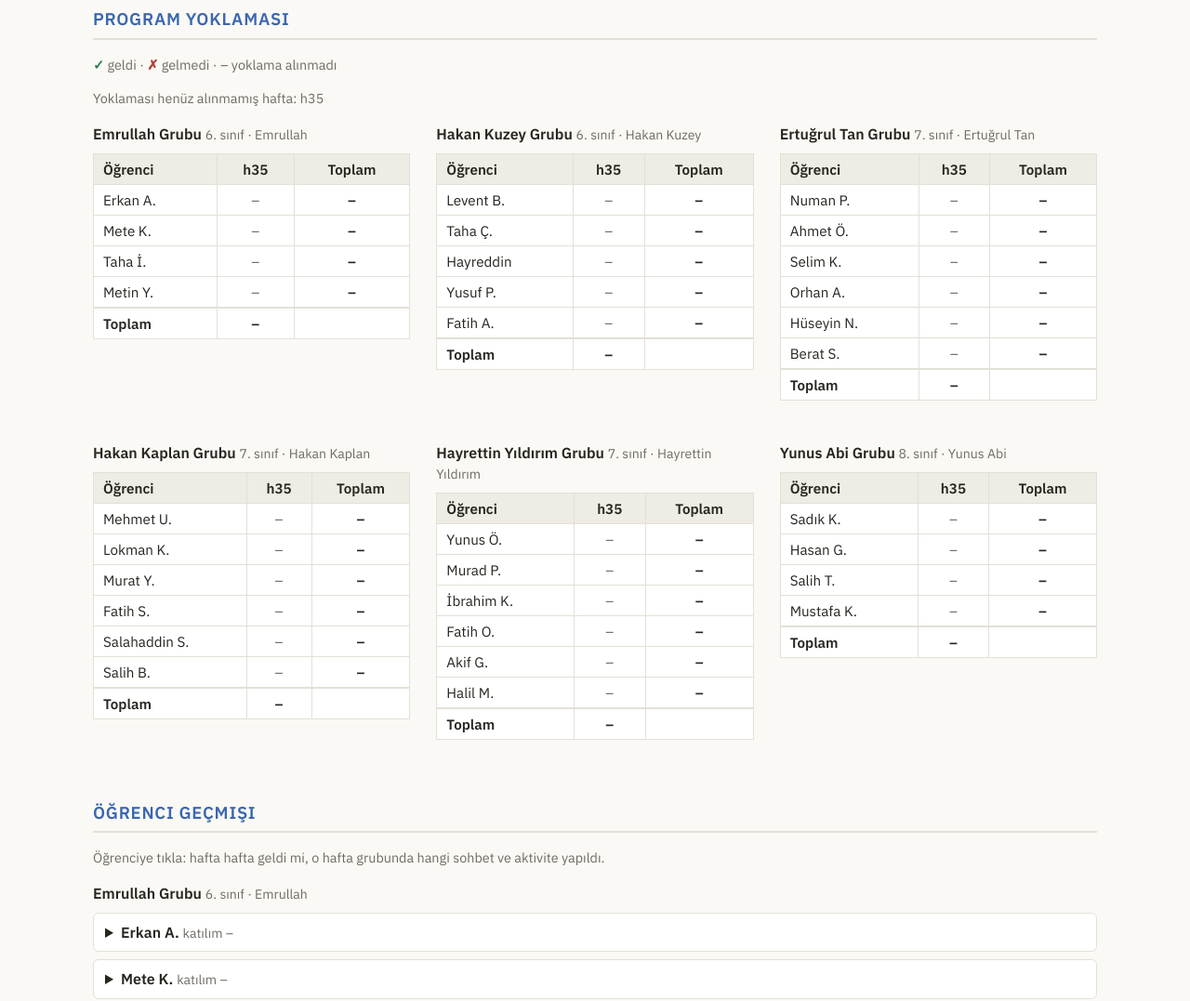
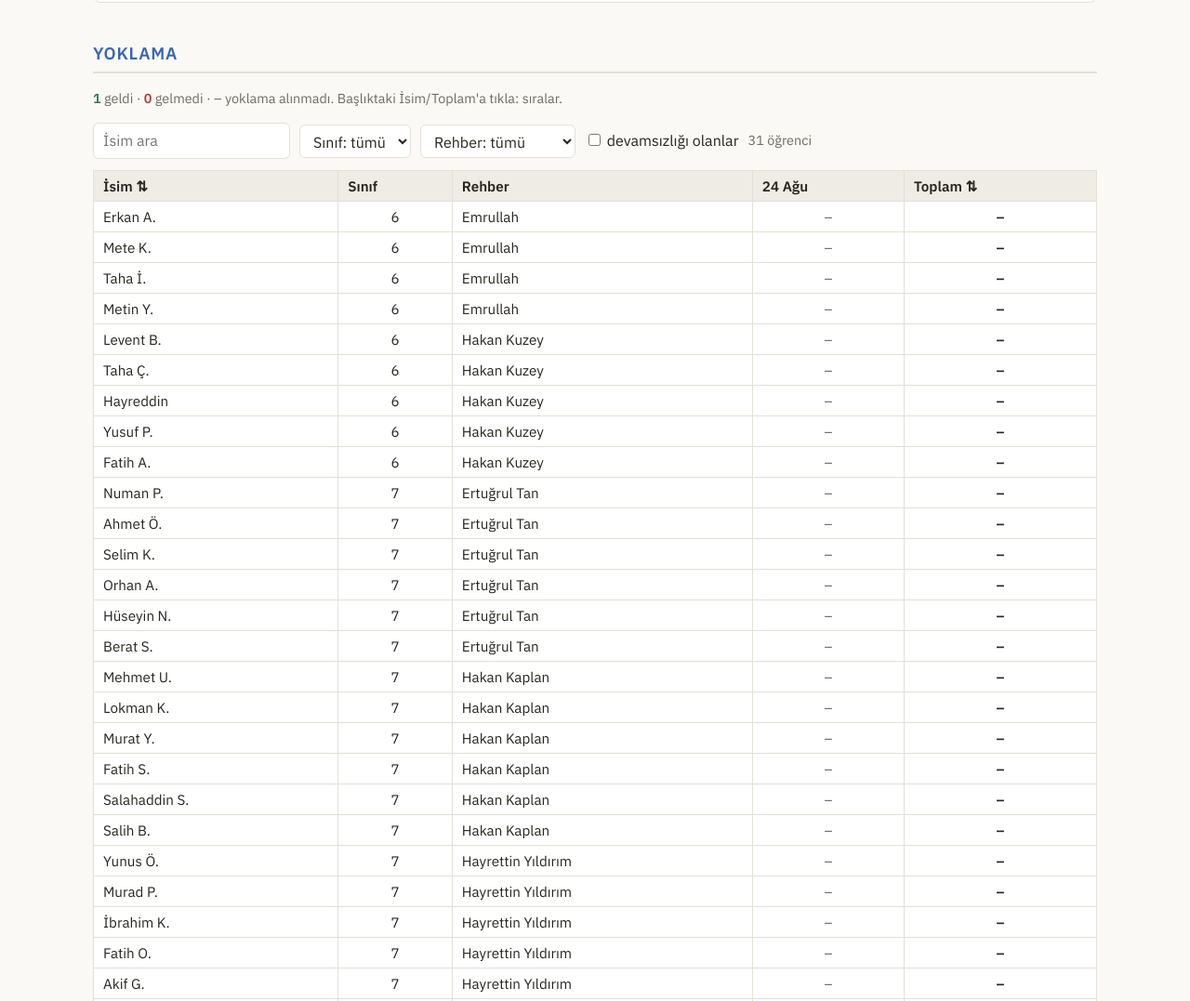
Before and after one commit to JintusSerdar/emanet-rapor-34adda, a plain HTML site: page index.html in a window 1280 px wide. Shown: the part 976-2053 px from the top of the page at 93% size. Drawn offline with Linux system fonts and the light colour scheme.

Commit message:
rapor guncelleme

```diff
--- a/index.html
+++ b/index.html
@@ -10,6 +10,7 @@
   --head-bg: #4a86e8; --head-ink: #ffffff;
   --mentor-bg: #ffe86b; --mentor-ink: #2a2510;
   --ok: #2e7d4f; --no: #b3423a; --chip-bg: #eeece4;
+  --cok-bg: #c8e3d0; --cok-ink: #1b3a28; --cno-bg: #eab7b1; --cno-ink: #4a1f1a;
 }
 @media (prefers-color-scheme: dark) {
   :root:not([data-theme="light"]) {
@@ -18,6 +19,7 @@
     --head-bg: #2f4f8f; --head-ink: #eef2fb;
     --mentor-bg: #4a4020; --mentor-ink: #f0e6b0;
     --ok: #7cc99a; --no: #e09088; --chip-bg: #33322c;
+    --cok-bg: #2e4a3a; --cok-ink: #cfeeda; --cno-bg: #5a2f2c; --cno-ink: #f3cfc9;
   }
 }
 :root[data-theme="dark"] {
@@ -64,6 +66,28 @@ table.yok th, table.ist th { background: var(--chip-bg); }
 table.yok td:not(:first-child), table.yok th:not(:first-child),
 table.ist td:not(:first-child), table.ist th:not(:first-child) { text-align: center; }
 tr.toplam td { border-top: 2px solid var(--line); font-weight: 600; }
+.filtreler {
+  display: flex; flex-wrap: wrap; gap: 10px; align-items: center; margin-bottom: 12px;
+}
+.filtreler input[type="text"], .filtreler select {
+  padding: 6px 10px; border: 1px solid var(--line); border-radius: 6px;
+  background: var(--surface); color: var(--ink); font: inherit;
+}
+.filtreler input[type="text"]:focus-visible, .filtreler select:focus-visible {
+  outline: 2px solid var(--accent);
+}
+table.matris th, table.matris td { white-space: nowrap; }
+table.matris td:not(:first-child):not(:nth-child(3)) { text-align: center; }
+table.matris td.c1 { background: var(--cok-bg); color: var(--cok-ink); }
+table.matris td.c0 { background: var(--cno-bg); color: var(--cno-ink); }
+table.matris td.cna { color: var(--muted); }
+table.matris th:first-child, table.matris td:first-child {
+  position: sticky; left: 0; background: var(--surface); z-index: 1;
+}
+table.matris thead th:first-child { background: var(--chip-bg); }
+table.matris thead th { background: var(--chip-bg); }
+table.matris tfoot td { font-weight: 600; border-top: 2px solid var(--line); }
+#s-ad, #s-oran { cursor: pointer; }
 .sum { font-weight: 600; }
 .ok { color: var(--ok); font-weight: 700; }
 .no { color: var(--no); font-weight: 700; }
@@ -122,6 +146,7 @@ footer {
 <section>
 <h2>Hafta Hafta</h2>
 <p class="not">Her haftanın müfredat konusu, grupların işlediği sohbet/aktivite ve katılımı.</p>
+<p class='not'>Yoklaması henüz alınmamış hafta: h35</p>
 <div class="hafta-kart">
 <h3>35. Hafta · 24–30 Ağustos 2026</h3>
 
@@ -139,80 +164,101 @@ footer {
 </section>
 
 <section>
-<h2>Program Yoklaması</h2>
-<p class="not"><span class="ok">✓</span> geldi · <span class="no">✗</span> gelmedi · <span class="na">–</span> yoklama alınmadı</p>
-<p class='not'>Yoklaması henüz alınmamış hafta: h35</p>
-<div class="kartlar">
-<div class="kart">
-<h3>Emrullah Grubu <span class="alt">6. sınıf · Emrullah</span></h3>
-<div class="tablo-kap"><table class="yok">
-<thead><tr><th>Öğrenci</th><th>h35</th><th>Toplam</th></tr></thead>
-<tbody><tr><td>Erkan A.</td><td><span class="na">–</span></td><td class='sum'>–</td></tr>
-<tr><td>Mete K.</td><td><span class="na">–</span></td><td class='sum'>–</td></tr>
-<tr><td>Taha İ.</td><td><span class="na">–</span></td><td class='sum'>–</td></tr>
-<tr><td>Metin Y.</td><td><span class="na">–</span></td><td class='sum'>–</td></tr>
-<tr class="toplam"><td>Toplam</td><td>–</td><td></td></tr></tbody>
-</table></div></div>
-<div class="kart">
-<h3>Hakan Kuzey Grubu <span class="alt">6. sınıf · Hakan Kuzey</span></h3>
-<div class="tablo-kap"><table class="yok">
-<thead><tr><th>Öğrenci</th><th>h35</th><th>Toplam</th></tr></thead>
-<tbody><tr><td>Levent B.</td><td><span class="na">–</span></td><td class='sum'>–</td></tr>
-<tr><td>Taha Ç.</td><td><span class="na">–</span></td><td class='sum'>–</td></tr>
-<tr><td>Hayreddin</td><td><span class="na">–</span></td><td class='sum'>–</td></tr>
-<tr><td>Yusuf P.</td><td><span class="na">–</span></td><td class='sum'>–</td></tr>
-<tr><td>Fatih A.</td><td><span class="na">–</span></td><td class='sum'>–</td></tr>
-<tr class="toplam"><td>Toplam</td><td>–</td><td></td></tr></tbody>
-</table></div></div>
-<div class="kart">
-<h3>Ertuğrul Tan Grubu <span class="alt">7. sınıf · Ertuğrul Tan</span></h3>
-<div class="tablo-kap"><table class="yok">
-<thead><tr><th>Öğrenci</th><th>h35</th><th>Toplam</th></tr></thead>
-<tbody><tr><td>Numan P.</td><td><span class="na">–</span></td><td class='sum'>–</td></tr>
-<tr><td>Ahmet Ö.</td><td><span class="na">–</span></td><td class='sum'>–</td></tr>
-<tr><td>Selim K.</td><td><span class="na">–</span></td><td class='sum'>–</td></tr>
-<tr><td>Orhan A.</td><td><span class="na">–</span></td><td class='sum'>–</td></tr>
-<tr><td>Hüseyin N.</td><td><span class="na">–</span></td><td class='sum'>–</td></tr>
-<tr><td>Berat S.</td><td><span class="na">–</span></td><td class='sum'>–</td></tr>
-<tr class="toplam"><td>Toplam</td><td>–</td><td></td></tr></tbody>
-</table></div></div>
-<div class="kart">
-<h3>Hakan Kaplan Grubu <span class="alt">7. sınıf · Hakan Kaplan</span></h3>
-<div class="tablo-kap"><table class="yok">
-<thead><tr><th>Öğrenci</th><th>h35</th><th>Toplam</th></tr></thead>
-<tbody><tr><td>Mehmet U.</td><td><span class="na">–</span></td><td class='sum'>–</td></tr>
-<tr><td>Lokman K.</td><td><span class="na">–</span></td><td class='sum'>–</td></tr>
-<tr><td>Murat Y.</td><td><span class="na">–</span></td><td class='sum'>–</td></tr>
-<tr><td>Fatih S.</td><td><span class="na">–</span></td><td class='sum'>–</td></tr>
-<tr><td>Salahaddin S.</td><td><span class="na">–</span></td><td class='sum'>–</td></tr>
-<tr><td>Salih B.</td><td><span class="na">–</span></td><td class='sum'>–</td></tr>
-<tr class="toplam"><td>Toplam</td><td>–</td><td></td></tr></tbody>
-</table></div></div>
-<div class="kart">
-<h3>Hayrettin Yıldırım Grubu <span class="alt">7. sınıf · Hayrettin Yıldırım</span></h3>
-<div class="tablo-kap"><table class="yok">
-<thead><tr><th>Öğrenci</th><th>h35</th><th>Toplam</th></tr></thead>
-<tbody><tr><td>Yunus Ö.</td><td><span class="na">–</span></td><td class='sum'>–</td></tr>
-<tr><td>Murad P.</td><td><span class="na">–</span></td><td class='sum'>–</td></tr>
-<tr><td>İbrahim K.</td><td><span class="na">–</span></td><td class='sum'>–</td></tr>
-<tr><td>Fatih O.</td><td><span class="na">–</span></td><td class='sum'>–</td></tr>
-<tr><td>Akif G.</td><td><span class="na">–</span></td><td class='sum'>–</td></tr>
-<tr><td>Halil M.</td><td><span class="na">–</span></td><td class='sum'>–</td></tr>
-<tr class="toplam"><td>Toplam</td><td>–</td><td></td></tr></tbody>
-</table></div></div>
-<div class="kart">
-<h3>Yunus Abi Grubu <span class="alt">8. sınıf · Yunus Abi</span></h3>
-<div class="tablo-kap"><table class="yok">
-<thead><tr><th>Öğrenci</th><th>h35</th><th>Toplam</th></tr></thead>
-<tbody><tr><td>Sadık K.</td><td><span class="na">–</span></td><td class='sum'>–</td></tr>
-<tr><td>Hasan G.</td><td><span class="na">–</span></td><td class='sum'>–</td></tr>
-<tr><td>Salih T.</td><td><span class="na">–</span></td><td class='sum'>–</td></tr>
-<tr><td>Mustafa K.</td><td><span class="na">–</span></td><td class='sum'>–</td></tr>
-<tr class="toplam"><td>Toplam</td><td>–</td><td></td></tr></tbody>
-</table></div></div>
+<h2>Yoklama</h2>
+<p class="not"><span class="ok">1</span> geldi · <span class="no">0</span> gelmedi · – yoklama alınmadı. Başlıktaki İsim/Toplam'a tıkla: sıralar.</p>
+<div class="filtreler">
+<input type="text" id="f-ad" placeholder="İsim ara">
+<select id="f-sinif"><option value="">Sınıf: tümü</option><option value="6">6. sınıf</option><option value="7">7. sınıf</option><option value="8">8. sınıf</option></select>
+<select id="f-rehber"><option value="">Rehber: tümü</option><option value="Emrullah">Emrullah</option><option value="Hakan Kuzey">Hakan Kuzey</option><option value="Ertuğrul Tan">Ertuğrul Tan</option><option value="Hakan Kaplan">Hakan Kaplan</option><option value="Hayrettin Yıldırım">Hayrettin Yıldırım</option><option value="Yunus Abi">Yunus Abi</option></select>
+<label><input type="checkbox" id="f-dev"> devamsızlığı olanlar</label>
+<span class="not"><span id="m-sayi">0</span> öğrenci</span>
+</div>
+<div class="tablo-kap"><table class="matris" id="matris">
+<thead><tr><th id="s-ad">İsim ⇅</th><th>Sınıf</th><th>Rehber</th><th>24 Ağu</th><th id="s-oran">Toplam ⇅</th></tr></thead>
+<tbody><tr data-ad="erkan a." data-sinif="6" data-rehber="Emrullah" data-dev="0" data-oran="-1"><td>Erkan A.</td><td>6</td><td>Emrullah</td><td class="cna">–</td><td class="sum">–</td></tr>
+<tr data-ad="mete k." data-sinif="6" data-rehber="Emrullah" data-dev="0" data-oran="-1"><td>Mete K.</td><td>6</td><td>Emrullah</td><td class="cna">–</td><td class="sum">–</td></tr>
+<tr data-ad="taha i̇." data-sinif="6" data-rehber="Emrullah" data-dev="0" data-oran="-1"><td>Taha İ.</td><td>6</td><td>Emrullah</td><td class="cna">–</td><td class="sum">–</td></tr>
+<tr data-ad="metin y." data-sinif="6" data-rehber="Emrullah" data-dev="0" data-oran="-1"><td>Metin Y.</td><td>6</td><td>Emrullah</td><td class="cna">–</td><td class="sum">–</td></tr>
+<tr data-ad="levent b." data-sinif="6" data-rehber="Hakan Kuzey" data-dev="0" data-oran="-1"><td>Levent B.</td><td>6</td><td>Hakan Kuzey</td><td class="cna">–</td><td class="sum">–</td></tr>
+<tr data-ad="taha ç." data-sinif="6" data-rehber="Hakan Kuzey" data-dev="0" data-oran="-1"><td>Taha Ç.</td><td>6</td><td>Hakan Kuzey</td><td class="cna">–</td><td class="sum">–</td></tr>
+<tr data-ad="hayreddin" data-sinif="6" data-rehber="Hakan Kuzey" data-dev="0" data-oran="-1"><td>Hayreddin</td><td>6</td><td>Hakan Kuzey</td><td class="cna">–</td><td class="sum">–</td></tr>
+<tr data-ad="yusuf p." data-sinif="6" data-rehber="Hakan Kuzey" data-dev="0" data-oran="-1"><td>Yusuf P.</td><td>6</td><td>Hakan Kuzey</td><td class="cna">–</td><td class="sum">–</td></tr>
+<tr data-ad="fatih a." data-sinif="6" data-rehber="Hakan Kuzey" data-dev="0" data-oran="-1"><td>Fatih A.</td><td>6</td><td>Hakan Kuzey</td><td class="cna">–</td><td class="sum">–</td></tr>
+<tr data-ad="numan p." data-sinif="7" data-rehber="Ertuğrul Tan" data-dev="0" data-oran="-1"><td>Numan P.</td><td>7</td><td>Ertuğrul Tan</td><td class="cna">–</td><td class="sum">–</td></tr>
+<tr data-ad="ahmet ö." data-sinif="7" data-rehber="Ertuğrul Tan" data-dev="0" data-oran="-1"><td>Ahmet Ö.</td><td>7</td><td>Ertuğrul Tan</td><td class="cna">–</td><td class="sum">–</td></tr>
+<tr data-ad="selim k." data-sinif="7" data-rehber="Ertuğrul Tan" data-dev="0" data-oran="-1"><td>Selim K.</td><td>7</td><td>Ertuğrul Tan</td><td class="cna">–</td><td class="sum">–</td></tr>
+<tr data-ad="orhan a." data-sinif="7" data-rehber="Ertuğrul Tan" data-dev="0" data-oran="-1"><td>Orhan A.</td><td>7</td><td>Ertuğrul Tan</td><td class="cna">–</td><td class="sum">–</td></tr>
+<tr data-ad="hüseyin n." data-sinif="7" data-rehber="Ertuğrul Tan" data-dev="0" data-oran="-1"><td>Hüseyin N.</td><td>7</td><td>Ertuğrul Tan</td><td class="cna">–</td><td class="sum">–</td></tr>
+<tr data-ad="berat s." data-sinif="7" data-rehber="Ertuğrul Tan" data-dev="0" data-oran="-1"><td>Berat S.</td><td>7</td><td>Ertuğrul Tan</td><td class="cna">–</td><td class="sum">–</td></tr>
+<tr data-ad="mehmet u." data-sinif="7" data-rehber="Hakan Kaplan" data-dev="0" data-oran="-1"><td>Mehmet U.</td><td>7</td><td>Hakan Kaplan</td><td class="cna">–</td><td class="sum">–</td></tr>
+<tr data-ad="lokman k." data-sinif="7" data-rehber="Hakan Kaplan" data-dev="0" data-oran="-1"><td>Lokman K.</td><td>7</td><td>Hakan Kaplan</td><td class="cna">–</td><td class="sum">–</td></tr>
+<tr data-ad="murat y." data-sinif="7" data-rehber="Hakan Kaplan" data-dev="0" data-oran="-1"><td>Murat Y.</td><td>7</td><td>Hakan Kaplan</td><td class="cna">–</td><td class="sum">–</td></tr>
+<tr data-ad="fatih s." data-sinif="7" data-rehber="Hakan Kaplan" data-dev="0" data-oran="-1"><td>Fatih S.</td><td>7</td><td>Hakan Kaplan</td><td class="cna">–</td><td class="sum">–</td></tr>
+<tr data-ad="salahaddin s." data-sinif="7" data-rehber="Hakan Kaplan" data-dev="0" data-oran="-1"><td>Salahaddin S.</td><td>7</td><td>Hakan Kaplan</td><td class="cna">–</td><td class="sum">–</td></tr>
+<tr data-ad="salih b." data-sinif="7" data-rehber="Hakan Kaplan" data-dev="0" data-oran="-1"><td>Salih B.</td><td>7</td><td>Hakan Kaplan</td><td class="cna">–</td><td class="sum">–</td></tr>
+<tr data-ad="yunus ö." data-sinif="7" data-rehber="Hayrettin Yıldırım" data-dev="0" data-oran="-1"><td>Yunus Ö.</td><td>7</td><td>Hayrettin Yıldırım</td><td class="cna">–</td><td class="sum">–</td></tr>
+<tr data-ad="murad p." data-sinif="7" data-rehber="Hayrettin Yıldırım" data-dev="0" data-oran="-1"><td>Murad P.</td><td>7</td><td>Hayrettin Yıldırım</td><td class="cna">–</td><td class="sum">–</td></tr>
+<tr data-ad="i̇brahim k." data-sinif="7" data-rehber="Hayrettin Yıldırım" data-dev="0" data-oran="-1"><td>İbrahim K.</td><td>7</td><td>Hayrettin Yıldırım</td><td class="cna">–</td><td class="sum">–</td></tr>
+<tr data-ad="fatih o." data-sinif="7" data-rehber="Hayrettin Yıldırım" data-dev="0" data-oran="-1"><td>Fatih O.</td><td>7</td><td>Hayrettin Yıldırım</td><td class="cna">–</td><td class="sum">–</td></tr>
+<tr data-ad="akif g." data-sinif="7" data-rehber="Hayrettin Yıldırım" data-dev="0" data-oran="-1"><td>Akif G.</td><td>7</td><td>Hayrettin Yıldırım</td><td class="cna">–</td><td class="sum">–</td></tr>
+<tr data-ad="halil m." data-sinif="7" data-rehber="Hayrettin Yıldırım" data-dev="0" data-oran="-1"><td>Halil M.</td><td>7</td><td>Hayrettin Yıldırım</td><td class="cna">–</td><td class="sum">–</td></tr>
+<tr data-ad="sadık k." data-sinif="8" data-rehber="Yunus Abi" data-dev="0" data-oran="-1"><td>Sadık K.</td><td>8</td><td>Yunus Abi</td><td class="cna">–</td><td class="sum">–</td></tr>
+<tr data-ad="hasan g." data-sinif="8" data-rehber="Yunus Abi" data-dev="0" data-oran="-1"><td>Hasan G.</td><td>8</td><td>Yunus Abi</td><td class="cna">–</td><td class="sum">–</td></tr>
+<tr data-ad="salih t." data-sinif="8" data-rehber="Yunus Abi" data-dev="0" data-oran="-1"><td>Salih T.</td><td>8</td><td>Yunus Abi</td><td class="cna">–</td><td class="sum">–</td></tr>
+<tr data-ad="mustafa k." data-sinif="8" data-rehber="Yunus Abi" data-dev="0" data-oran="-1"><td>Mustafa K.</td><td>8</td><td>Yunus Abi</td><td class="cna">–</td><td class="sum">–</td></tr>
+</tbody>
+<tfoot><tr><td colspan="3">Haftalık katılım</td><td></td><td></td></tr></tfoot>
+</table></div>
+</section>
+<script>
+(function () {
+  var tbl = document.getElementById('matris');
+  var rows = Array.prototype.slice.call(tbl.tBodies[0].rows);
+  var fAd = document.getElementById('f-ad'), fSinif = document.getElementById('f-sinif'),
+      fReh = document.getElementById('f-rehber'), fDev = document.getElementById('f-dev');
+  var haftaN = 1;
+  function ozet() {
+    var gorunen = rows.filter(function (r) { return !r.hidden; });
+    document.getElementById('m-sayi').textContent = gorunen.length;
+    var foot = tbl.tFoot.rows[0];
+    for (var i = 0; i < haftaN; i++) {
+      var g = 0, t = 0;
+      gorunen.forEach(function (r) {
+        var c = r.cells[3 + i].className;
+        if (c === 'c1') { g++; t++; } else if (c === 'c0') { t++; }
+      });
+      foot.cells[1 + i].textContent = t ? '%' + Math.round(100 * g / t) : '–';
+    }
+  }
+  function uygula() {
+    var ad = fAd.value.toLocaleLowerCase('tr');
+    rows.forEach(function (r) {
+      var ok = true;
+      if (ad && r.dataset.ad.indexOf(ad) < 0) ok = false;
+      if (fSinif.value && r.dataset.sinif !== fSinif.value) ok = false;
+      if (fReh.value && r.dataset.rehber !== fReh.value) ok = false;
+      if (fDev.checked && r.dataset.dev !== '1') ok = false;
+      r.hidden = !ok;
+    });
+    ozet();
+  }
+  var yon = { ad: 1, oran: 1 };
+  function sirala(key) {
+    yon[key] = -yon[key];
+    rows.sort(function (a, b) {
+      if (key === 'ad') return yon.ad * a.dataset.ad.localeCompare(b.dataset.ad, 'tr');
+      return yon.oran * (Number(a.dataset.oran) - Number(b.dataset.oran));
+    });
+    rows.forEach(function (r) { tbl.tBodies[0].appendChild(r); });
+  }
+  document.getElementById('s-ad').addEventListener('click', function () { sirala('ad'); });
+  document.getElementById('s-oran').addEventListener('click', function () { sirala('oran'); });
+  [fAd, fSinif, fReh].forEach(function (e) { e.addEventListener('input', uygula); });
+  fDev.addEventListener('change', uygula);
+  uygula();
+})();
+</script>
 
-</div>
-</section>
 
 <section>
 <h2>Öğrenci Geçmişi</h2>
```
